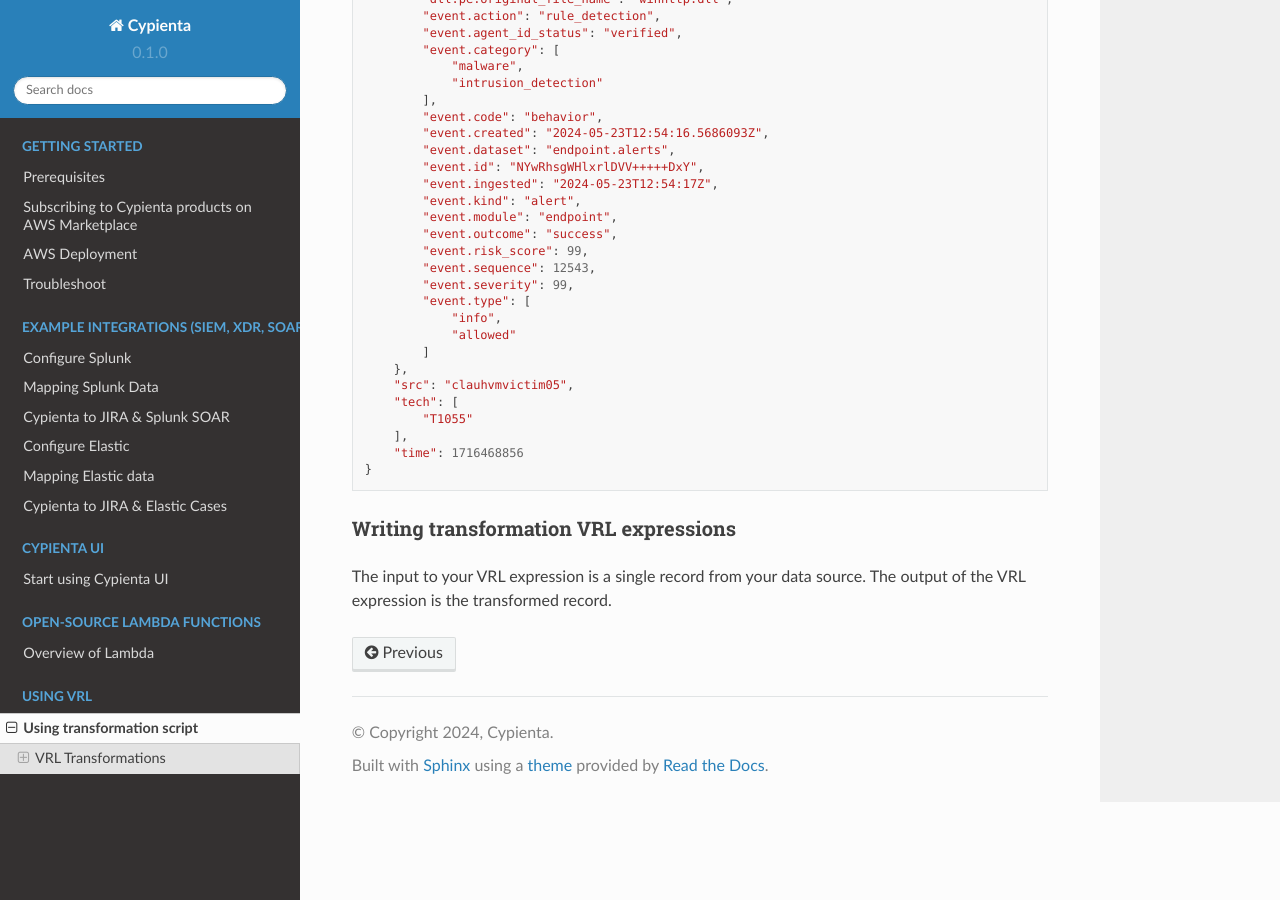
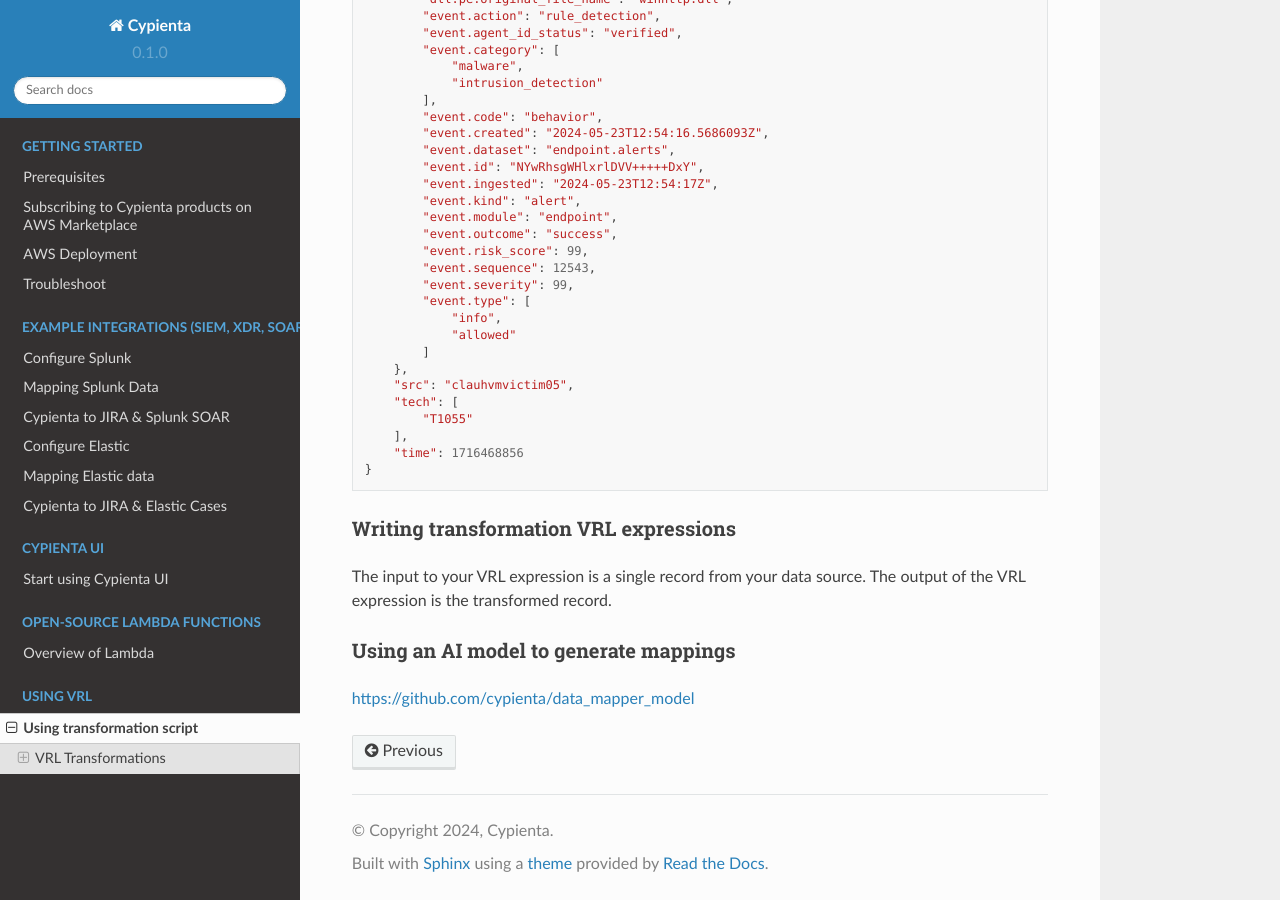
Before and after one commit to cypienta/docs, a Sphinx documentation site: the page built from docs/source/vrl/transform.rst, in a window 1280 px wide and 900 px high, scrolled down 3311 px. Built offline with Sphinx 7.4.7 and the Read the Docs theme 2.0.0, drawn with Linux system fonts in a browser that asks for light colours.

Commit message:
Update transform.rst

```diff
--- a/docs/source/vrl/transform.rst
+++ b/docs/source/vrl/transform.rst
@@ -212,3 +212,12 @@
 
 The input to your VRL expression is a single record from your data
 source. The output of the VRL expression is the transformed record.
+
+
+
+
+
+Using an AI model to generate mappings
+^^^^^^^^^^^^^^^^^^^^^^^^^^^^^^^^^^^^^^
+
+https://github.com/cypienta/data_mapper_model
```
